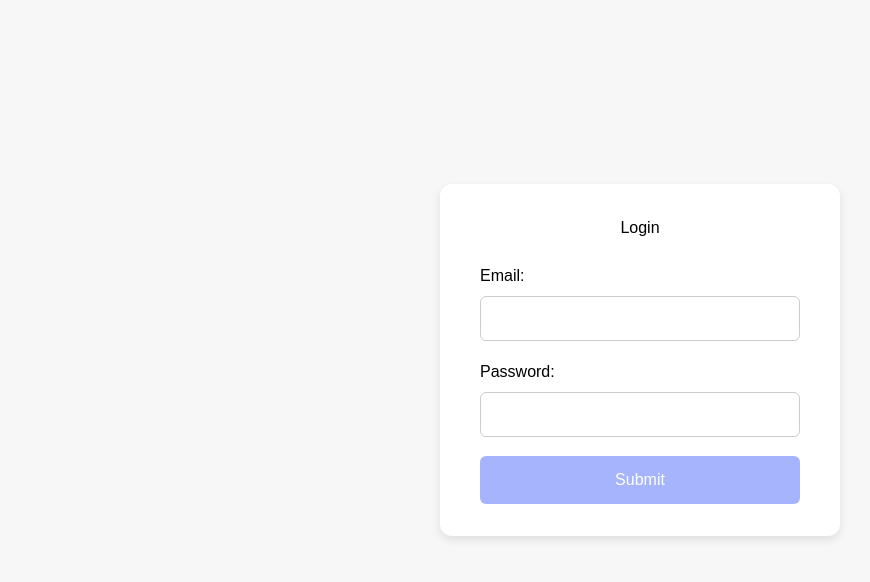
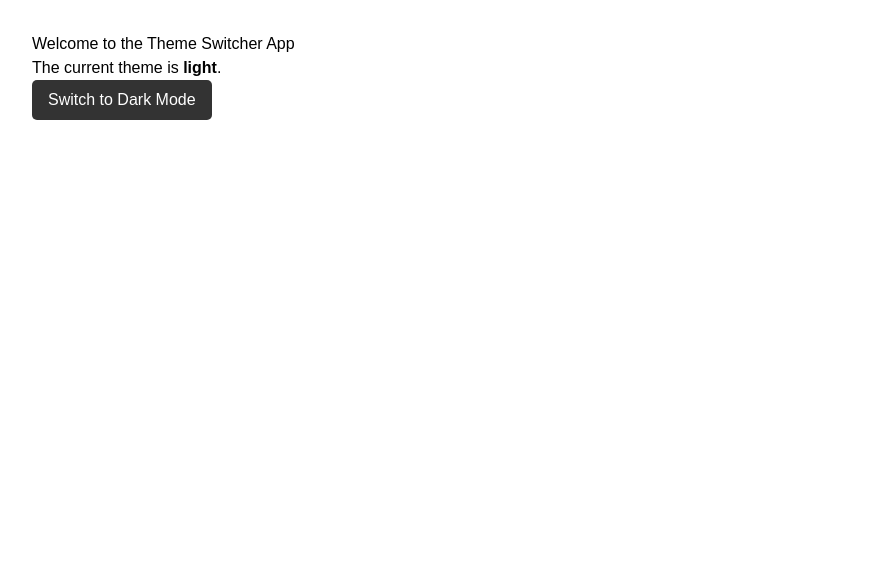
Before and after one commit to khaingok/exe, a Next.js app: page / in a window 1280 px wide. Shown: the top 582 px of the page, without its empty margins (0-870 px from the left). Built offline with nearby package versions, Linux system fonts and the light colour scheme.

Commit message:
Update branch 11

```diff
--- /dev/null
+++ b/src/app/global.css
@@ -0,0 +1,9 @@
+.light {
+  background-color: #ffffff;
+  color: #000000;
+}
+
+.dark {
+  background-color: #1a1a1a;
+  color: #ffffff;
+}
--- a/src/app/layout.js
+++ b/src/app/layout.js
@@ -1,28 +1,15 @@
-import { Geist, Geist_Mono } from "next/font/google";
-import "./globals.css";
-
-const geistSans = Geist({
-  variable: "--font-geist-sans",
-  subsets: ["latin"],
-});
-
-const geistMono = Geist_Mono({
-  variable: "--font-geist-mono",
-  subsets: ["latin"],
-});
+import './globals.css';
+import { ThemeProvider } from '../contexts/ThemeContext';
 
 export const metadata = {
-  title: "Create Next App",
-  description: "Generated by create next app",
+  title: 'Theme Switcher',
 };
 
 export default function RootLayout({ children }) {
   return (
     <html lang="en">
-      <body
-        className={`${geistSans.variable} ${geistMono.variable} antialiased`}
-      >
-        {children}
+      <body>
+        <ThemeProvider>{children}</ThemeProvider>
       </body>
     </html>
   );
--- a/src/app/page.js
+++ b/src/app/page.js
@@ -1,9 +1,26 @@
-import LoginForm from '../components/LoginForm';
+'use client';
+import React from 'react';
+import ThemeToggle from '../components/ThemeToggle';
+import { useTheme } from '../contexts/ThemeContext';
 
 export default function Home() {
+  const { theme } = useTheme();
+
+  const styles = {
+    container: {
+      backgroundColor: theme === 'light' ? '#fff' : '#1a1a1a',
+      color: theme === 'light' ? '#000' : '#fff',
+      minHeight: '100vh',
+      padding: '2rem',
+      transition: '0.3s all ease-in-out',
+    },
+  };
+
   return (
-    <main>
-      <LoginForm />
-    </main>
+    <div style={styles.container}>
+      <h1>Welcome to the Theme Switcher App</h1>
+      <p>The current theme is <strong>{theme}</strong>.</p>
+      <ThemeToggle />
+    </div>
   );
 }
--- /dev/null
+++ b/src/components/ThemeToggle.js
@@ -0,0 +1,23 @@
+'use client';
+import React from 'react';
+import { useTheme } from '../contexts/ThemeContext';
+
+export default function ThemeToggle() {
+  const { theme, toggleTheme } = useTheme();
+
+  return (
+    <button
+      onClick={toggleTheme}
+      style={{
+        padding: '0.5rem 1rem',
+        backgroundColor: theme === 'light' ? '#333' : '#eee',
+        color: theme === 'light' ? '#fff' : '#000',
+        border: 'none',
+        borderRadius: '5px',
+        cursor: 'pointer',
+      }}
+    >
+      Switch to {theme === 'light' ? 'Dark' : 'Light'} Mode
+    </button>
+  );
+}
--- /dev/null
+++ b/src/contexts/ThemeContext.js
@@ -0,0 +1,32 @@
+'use client';
+import { createContext, useContext, useState, useEffect } from 'react';
+
+const ThemeContext = createContext();
+
+export const ThemeProvider = ({ children }) => {
+  const [theme, setTheme] = useState('light');
+
+  // Load from localStorage on first render
+  useEffect(() => {
+    const storedTheme = localStorage.getItem('theme');
+    if (storedTheme) setTheme(storedTheme);
+  }, []);
+
+  // Save to localStorage on theme change
+  useEffect(() => {
+    localStorage.setItem('theme', theme);
+  }, [theme]);
+
+  const toggleTheme = () => {
+    setTheme((prev) => (prev === 'light' ? 'dark' : 'light'));
+  };
+
+  const value = { theme, toggleTheme };
+  return (
+    <ThemeContext.Provider value={value}>
+      <div className={theme}>{children}</div>
+    </ThemeContext.Provider>
+  );
+};
+
+export const useTheme = () => useContext(ThemeContext);
```
